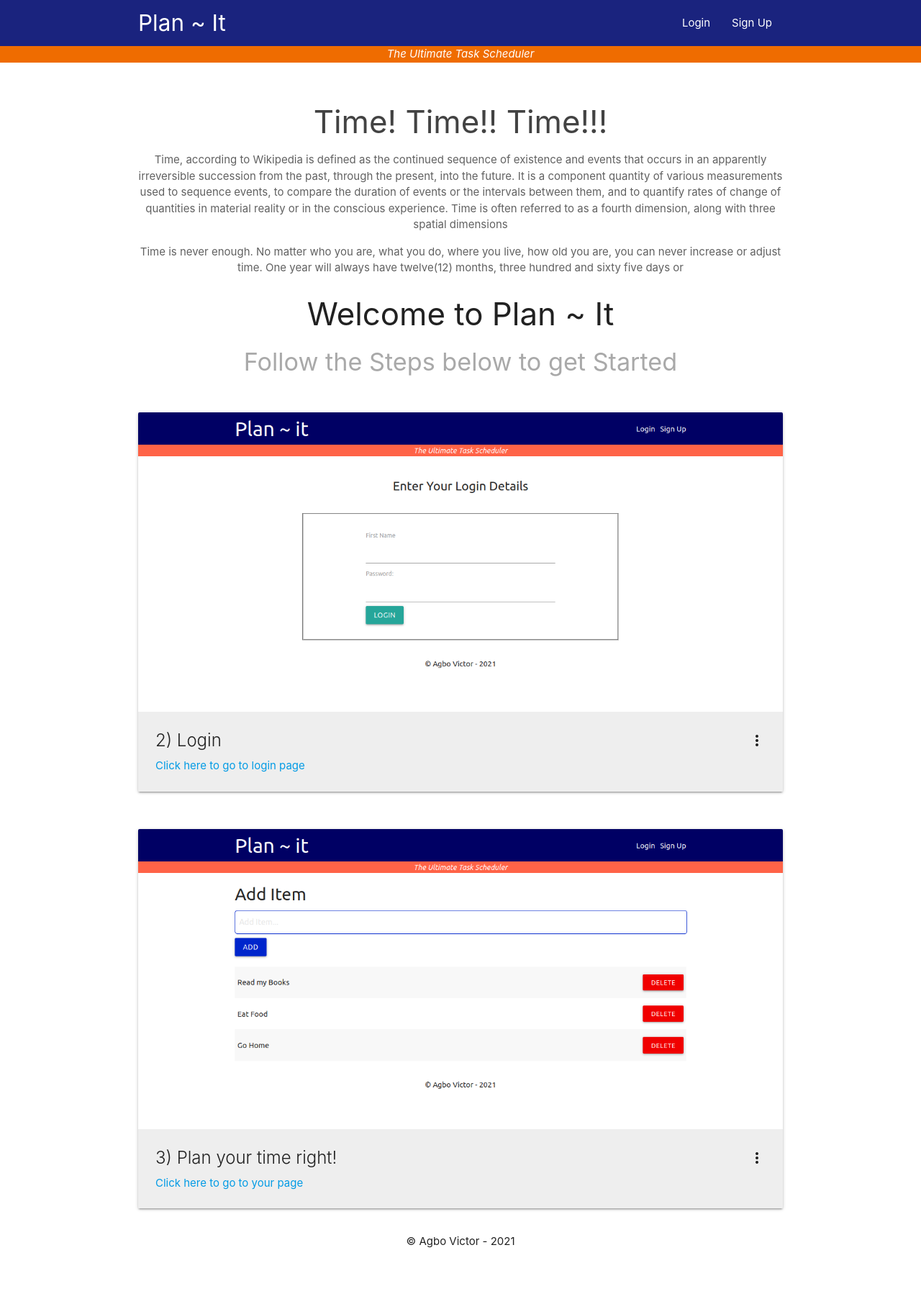
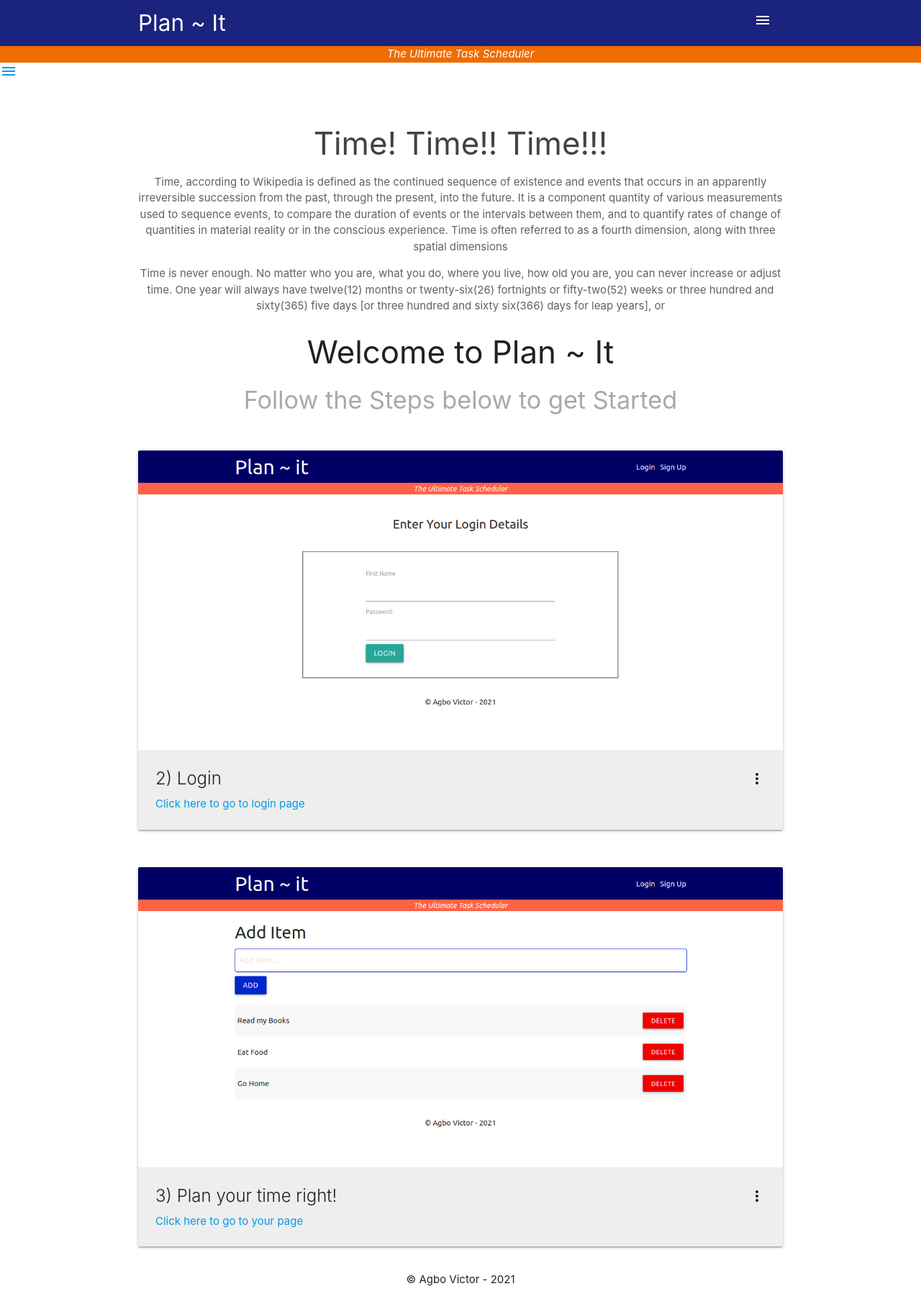
Before and after one commit to Victor-Agbo/planit, a Django app: page / in a window 1280 px wide. Shown: the whole page at 72% size. Before the commit the page ends 1734 px from the top, so only its background shows below. Run offline with Django 3.2, Linux system fonts and the light colour scheme; some libraries are stand-ins or nearby versions; grey boxes are pictures that could not be loaded.

Commit message:
17/Aug/2021 15:53:00

```diff
--- /dev/null
+++ b/db.json
@@ -0,0 +1 @@
+{"victor": {"main": {"2021-08-15 14:31:41.433346+01:00": "Read Chemistry", "2021-08-15 15:37:40.254063+01:00": "Read My Books", "2021-08-16 16:55:37.532831+01:00": "Go to school", "2021-08-16 17:02:13.120566+01:00": "Read Physics", "2021-08-17 14:14:21.483405+01:00": "Read My Books"}}}
--- a/planitapp/models.py
+++ b/planitapp/models.py
@@ -10,7 +10,6 @@ class Planner(models.Model):
     paid = models.CharField(choices=paid, max_length=1)
     timezone = models.CharField(max_length=5)
     phone_number = models.CharField(blank=True, max_length=5)
-    data = models.TextField(blank=True)
 
     class Meta:
         verbose_name_plural = 'PLANNERS'
--- a/planitapp/views.py
+++ b/planitapp/views.py
@@ -2,51 +2,47 @@ from django.shortcuts import render
 from django.views.decorators.csrf import csrf_exempt, csrf_protect
 from django.http import HttpResponseRedirect, HttpResponse
 from django.contrib import auth, messages
-import datetime
+import datetime as dt
 import pytz
+import simplejson as json
 from . import models
 
 
 # Create your views here.
 
 def home(request):
-    """if request.user.is_authenticated == True:
+    if request.user.is_authenticated is True:
         return HttpResponseRedirect("/user_page")
-        pass
 
-    else:"""
-    return render(request, 'main/index.html')
+    else:
+        return render(request, 'main/index.html')
 
 
 @csrf_exempt
 def add_planit(request):
-    current_user = request.user
-    creator = models.Planner.objects.get(account=current_user)
     content = request.POST["content"]
     timezone = pytz.timezone('Africa/Lagos')
-    print(str(datetime.datetime.now())[10])
-    time = str(datetime.datetime.now(timezone))
-    time = time[0:10] + '_' + time[11:]
-    creator.data = creator.data + time + 'ʭ' + content + 'ʬ'
-    print(content)
-    creator.save()
+    read_file = open('db.json')
+    read_json = json.load(read_file)
+    read_json[str(request.user)]['main'][str(dt.datetime.now(timezone))] = content
+    print(read_json['victor'], type(read_json))
+
+    with open('db.json', 'w') as write_file:
+        json.dump(read_json, write_file)
     return HttpResponseRedirect("/user_page")
 
 
 @csrf_exempt
 def delete_planit(request):
     time = request.POST["time"]
-    current_user = request.user
-    creator = models.Planner.objects.get(account=current_user)
-    creator.data = creator.data
-    a = creator.data[creator.data.index(time):]
-    b = creator.data.index(a)
-    c = a.index('ʬ')
-    d = b + c + 1
-    e = creator.data[b:d]
-    creator.data = creator.data.replace(e, '')
-    print(creator.data)
-    creator.save()
+    read_file = open('db.json')
+    read_json = json.load(read_file)
+    user_data = read_json[str(request.user)]['main']
+    user_data.pop(time)
+
+    with open('db.json', 'w') as write_file:
+        json.dump(read_json, write_file)
+
 
     return HttpResponseRedirect("/user_page")
 
@@ -88,20 +84,22 @@ def sign_up(request):
 
 
 def user_page(request):
-    planit_items = models.Planner.objects.get(account=request.user).data
-    planit_items = planit_items.split('ʬ')
-    planit_items.pop()
-    planit_items.reverse()
+    if request.user.is_authenticated is True:
+        shown_items = []
+        read_file = open('db.json')
+        read_json = json.load(read_file)
+        user_data = read_json[str(request.user)]['main']
+        b = read_json[str(request.user)]['main'].values()
 
-    shown_items = []
+        for key in user_data:
+            shown_items.append([key, user_data.get(key)])
 
-    for planit_item in planit_items:
-        main_items = planit_item.split('ʭ')
-        shown_items.append(main_items)
+        shown_items.reverse()
+        print(shown_items)
 
-    if request.user.is_authenticated:
-        print(request.user)
-    user = str(request.user)
-    userpage = 'Users/user_page.html'
+        return render(request, 'Users/user_page.html', {"planit_items": shown_items})
 
-    return render(request, userpage, {"planit_items": shown_items})
+    else:
+        message = 'You are logged out you need to log in to continue'
+        stuff = {'message': message}
+        return render(request, "main/login.html", stuff)
--- a/templates/Users/user_page.html
+++ b/templates/Users/user_page.html
@@ -26,7 +26,7 @@
       <tr>
         <td>{{planit_item}}</td>
         <form action="delete_planit/" method="POST" class="form-inline">
-          <td><input class="form-control" name="time" style="visibility:hidden" type="text" value="{{planit_date}}">
+          <td><input class="form-control" name="time" style="width:0px" type="text" value="{{planit_date}}">
           </td>
           <td class="right"><button style="background-color: rgb(240, 0, 0);"
               class="btn-small waves-effect waves-light">Delete</td>
--- a/templates/base.html
+++ b/templates/base.html
@@ -1,36 +1,83 @@
 {% load static %}
 <!DOCTYPE html>
-<html lang="fr">
+<html lang="en">
 
 <head>
   <meta charset="UTF-8">
   <title>Plan ~ it | Ultimate Task Scheduler</title>
   <meta charset="UTF-8"/>
-    <meta name="viewport" content="width=device-width, intial-scale=1"/>
-    <link rel="shortcut icon" type="image/ico" href="{% static '/images/favicon.ico' %}"/>
+  <meta content="width=device-width, initial-scale=1.0" name="viewport"/>
+  <link href="{% static '/images/favicon.ico' %}" rel="shortcut icon" type="image/ico"/>
   <link href="https://googleapis.com/icon?family=Material+Icons" rel="stylesheet">
   <link href="https://fonts.googleapis.com/icon?family=Material+Icons" rel="stylesheet">
   <link href="{% static '/css/materialize.min.css' %}" rel="stylesheet">
+  <!--<script src="https://code.jquery.com/jquery-2.1.1.min.js" type="text/javascript"></script>
+  -->
+  <script src="{% static '/js/jquery.min.js' %}" type="text/javascript"></script>
   <script src="{% static '/js/controller.js' %}" type="text/javascript"></script>
   <script src="{% static '/js/materialize.min.js' %}" type="text/javascript"></script>
-    <script data-ad-client="ca-pub-1030992664079729" async
+
+  <!--<script async data-ad-client="ca-pub-1030992664079729"
           src="https://pagead2.googlesyndication.com/pagead/js/adsbygoogle.js"></script>
+ -->
+  <meta content="width=device-width, initial-scale=1.0" name="viewport"/>
+
 </head>
+<script src="{% static '/js/materialize_1.0.0.min.js' %}" type="text/javascript"></script>
 
 <body>
-
+<main>
 <nav class="indigo darken-4">
   <div class="container ">
-        <a href="/" class="brand-logo left">Plan ~ It</a>
-        <ul id="nav-mobile" class="right">
-            <li><a class="waves-effect waves-light right" href="/login">Login</a></li>
-            <li><a class="waves-effect waves-light right" href="/signup">Sign Up</a></li>
+    <a class="brand-logo left" href="/">Plan ~ It</a>
+    <ul class="right" id="nav-mobile">
+      <!-- Dropdown Trigger -->
+      <li class='dropdown-trigger btn indigo darken-4 right z-depth-0' data-target='dropdown1'>
+        <i class="small material-icons">
+          menu
+        </i>
+      </li>
+    </ul>
+    <ul class='dropdown-content' id='dropdown1'>
+      <li><a class="indigo-text darken-4 waves-effect waves-light" href="/login">Login</a></li>
+      <li><a class="indigo-text darken-4 waves-effect waves-light" href="/signup">Sign Up</a></li>
+
+    </ul>
+    <script>$('.dropdown-trigger').dropdown();
+
+    </script>
   </div>
+  <div>
 </nav>
-
-
 <div class="orange darken-3 white-text" style="text-align:center; "><i>The Ultimate
   Task Scheduler</i></div>
+<ul class="sidenav" id="slide-out">
+  <li>
+    <div class="user-view">
+      <div class="background">
+        <img src="images/office.jpg">
+      </div>
+      <a href="#user"><img class="circle" src="images/yuna.jpg"></a>
+      <a href="#name"><span class="white-text name">John Doe</span></a>
+      <a href="#email"><span class="white-text email">jdandturk@gmail.com</span></a>
+    </div>
+  </li>
+  <li><a href="#!"><i class="material-icons">cloud</i>First Link With Icon</a></li>
+  <li><a href="#!">Second Link</a></li>
+  <li>
+    <div class="divider"></div>
+  </li>
+  <li><a class="subheader">Subheader</a></li>
+  <li><a class="waves-effect" href="#!">Third Link With Waves</a></li>
+</ul>
+<a class="sidenav-trigger" data-target="slide-out" href="#"><i class="material-icons">menu</i></a>
+<script>
+$(document).ready(function(){
+    $('.sidenav').sidenav();
+  });
+
+</script>
 {% block content %} {% endblock content %}
 <p class="center" style="padding-top:20px">© Agbo Victor - 2021</p>
+</main>
 </body>
--- a/templates/main/index.html
+++ b/templates/main/index.html
@@ -13,7 +13,8 @@
       fourth dimension, along with three spatial dimensions
     </p>
     <p>Time is never enough. No matter who you are, what you do, where you live, how old you are, you can never
-            increase or adjust time. One year will always have twelve(12) months, three hundred and sixty five days or
+      increase or adjust time. One year will always have twelve(12) months or twenty-six(26) fortnights or fifty-two(52)
+      weeks or three hundred and sixty(365) five days [or three hundred and sixty six(366) days for leap years], or
     </p>
   </article>
 </div>
```
Also changed, not shown: templates/main/login.html (+9 -7 lines), db.sqlite3, static/css/materialize.min.css. Lines whose indentation alone changed are shown as unchanged.
